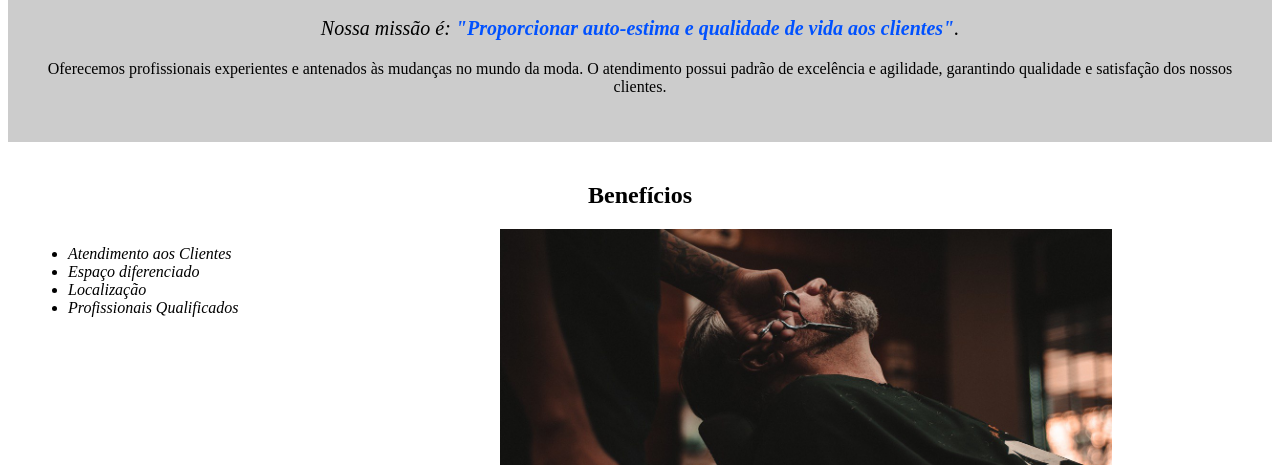
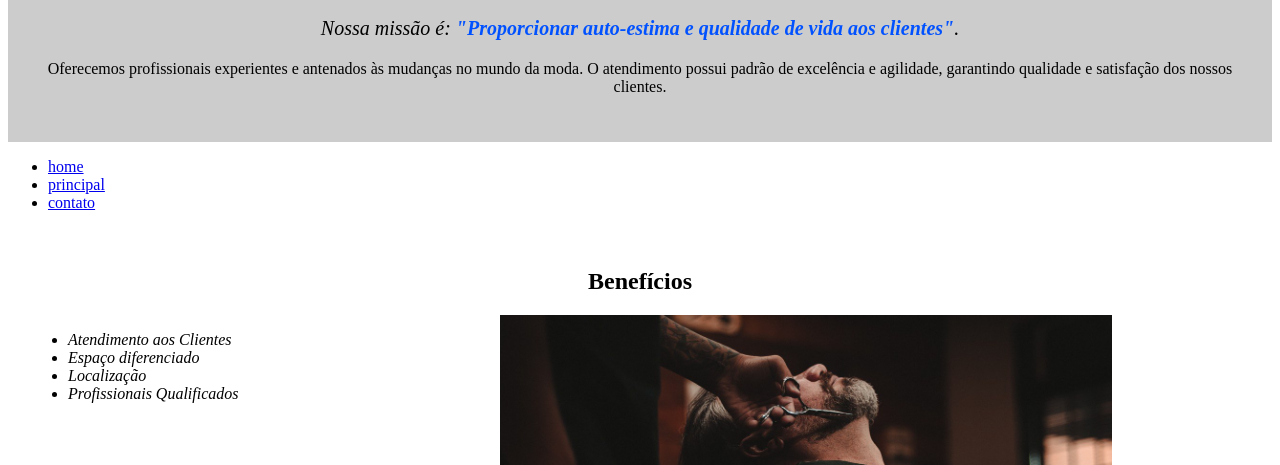
Before and after one commit to luizmartins15/projeto, a plain HTML site: page index.html in a window 1280 px wide. Shown: the part 635-1100 px from the top of the page. Drawn offline with Linux system fonts and the light colour scheme.

Commit message:
alteração

```diff
--- a/index.html
+++ b/index.html
@@ -20,6 +20,12 @@
     <p>Oferecemos profissionais experientes e antenados às mudanças no mundo da moda.
     O atendimento possui padrão de excelência e agilidade, garantindo qualidade e satisfação dos nossos clientes.</p>
 </div>
+<ul>
+<li><a href="index.html">home</a></li>
+<li><a href="principal.html">principal</a></li>
+<li><a href="contato.html">contato</a></li>
+
+</ul>
 
 <div class="beneficios">
     <h2>Benefícios</h2>
```
